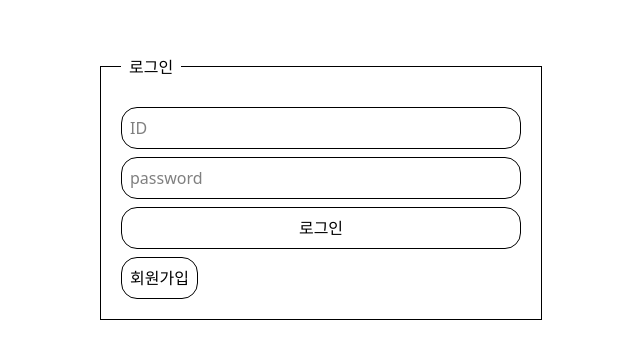
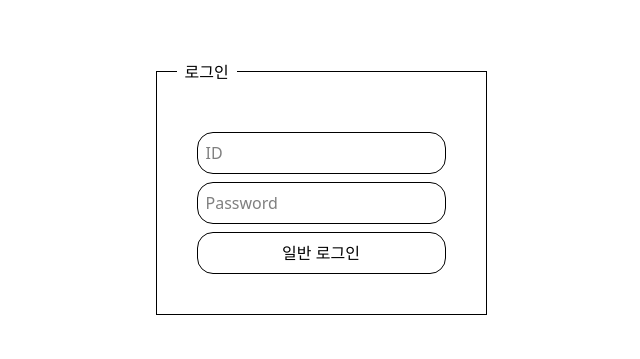
Before and after one commit to Team-Ilmansa/yeogiga-web, a React (Vite) app: page /signin in a window 1280 px wide. Shown: the part 217-576 px from the top of the page, without its empty margins (319-959 px from the left). Built offline with nearby package versions, Linux system fonts and the light colour scheme.

Commit message:
Feature(IL-76): 일반 로그인 UI 구현 및 API 연결 (#16)

```diff
--- a/src/components/sign-in/SignInForm.jsx
+++ b/src/components/sign-in/SignInForm.jsx
@@ -1,23 +1,51 @@
+import regularSignInApi from '@/apis/authentication/regularSignInApi'
+import { useForm } from 'react-hook-form'
+
 const SignInForm = () => {
+  const {
+    register,
+    handleSubmit,
+    watch,
+    formState: { errors },
+  } = useForm()
+
+  /** 양식 제출 시 일반 로그인 API 호출 */
+  const onSubmit = async (data) => {
+    const { username, password } = data
+
+    /** Request Body 양식에 맞게 변경 */
+    const body = {
+      username: data.username,
+      password: data.password,
+    }
+
+    try {
+      const result = await regularSignInApi(body)
+      alert('로그인에 성공했습니다!')
+      console.log('로그인 성공: ', result)
+    } catch (err) {
+      alert(`로그인 실패: ${err.message}`)
+      console.error('로그인 에러: ', err)
+    }
+  }
+
   return (
     <fieldset className='border p-5'>
       <legend className='p-2'>로그인</legend>
-      <form className='flex w-100 flex-col gap-2'>
+      <form
+        onSubmit={handleSubmit(onSubmit)}
+        className='flex flex-col gap-2 p-5'
+      >
+        <input {...register('username', { required: true })} placeholder='ID' />
         <input
-          type='text'
-          placeholder='ID'
-          className='rounded-2xl border p-2'
+          {...register('password', { required: true })}
+          placeholder='Password'
+          type='password'
         />
-        <input
-          type='password'
-          placeholder='password'
-          className='rounded-2xl border p-2'
-        />
-        <button type='submit'>로그인</button>
+        <button type='submit' className='rounded-2xl border p-2'>
+          일반 로그인
+        </button>
       </form>
-      <button className='mt-2'>
-        <a href='/signup'>회원가입</a>
-      </button>
     </fieldset>
   )
 }
--- a/src/pages/Home.jsx
+++ b/src/pages/Home.jsx
@@ -1,5 +1,14 @@
 const Home = () => {
-  return <div>메인 페이지입니다.</div>
+  return (
+    <nav className='flex h-screen w-screen items-center justify-center gap-2'>
+      <button>
+        <a href='/signup'>회원가입</a>
+      </button>
+      <button>
+        <a href='/signin'>로그인</a>
+      </button>
+    </nav>
+  )
 }
 
 export default Home
```
